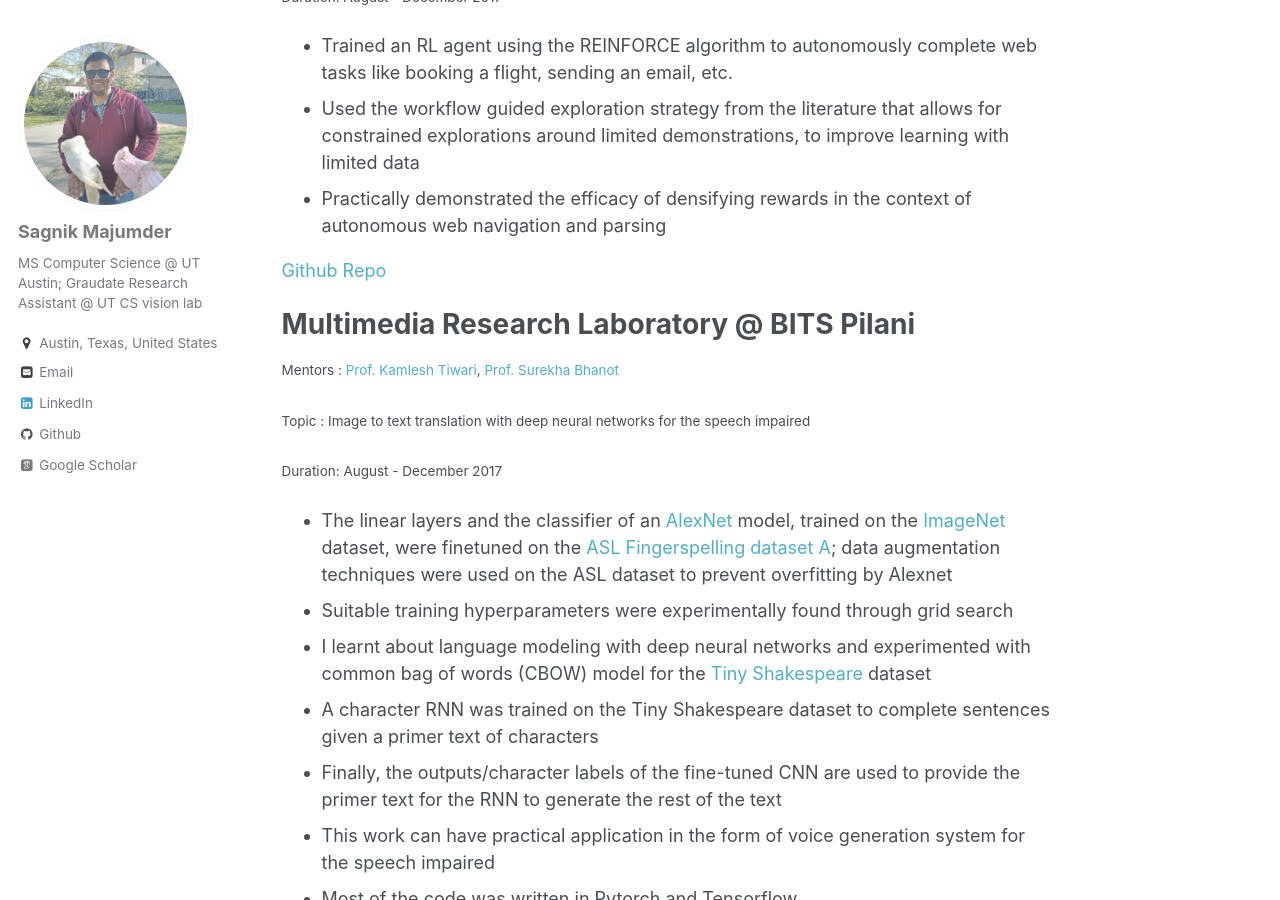
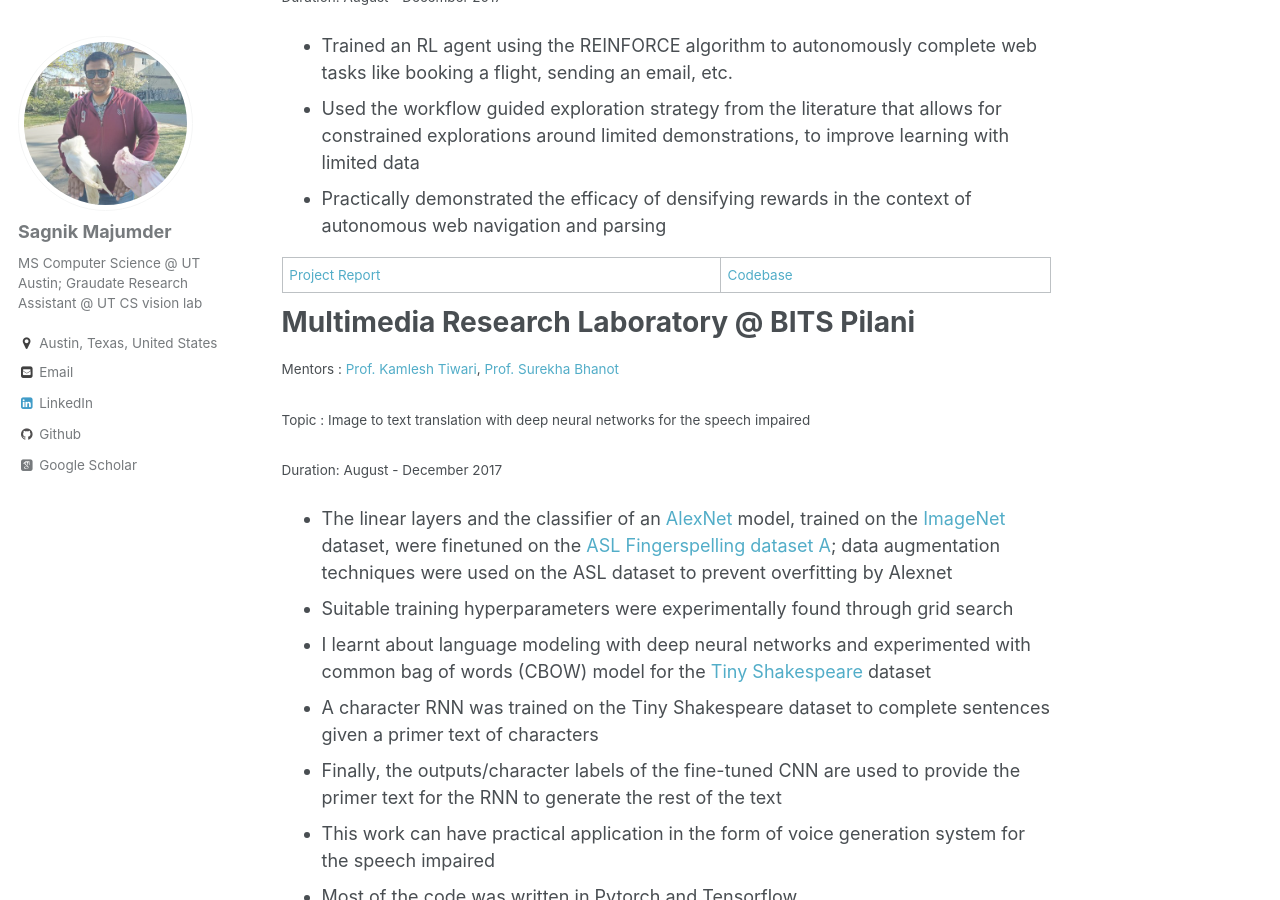
Before and after one commit to SAGNIKMJR/sagnikmjr.github.io, a Jekyll site: the page built from _pages/projects.md, in a window 1280 px wide and 900 px high, scrolled down 459 px. Built offline with Jekyll 4.4.1, drawn with Linux system fonts in a browser that asks for light colours; some web fonts are replaced.

Commit message:
update projects 6

```diff
--- a/_pages/projects.md
+++ b/_pages/projects.md
@@ -22,7 +22,7 @@ Relevant course projects from both my bachelor's and master's programs.
 * Used the workflow guided exploration strategy from the literature that allows for constrained explorations around limited demonstrations, to improve learning with limited data
 * Practically demonstrated the efficacy of densifying rewards in the context of autonomous web navigation and parsing
 
-[Github Repo](https://github.com/SAGNIKMJR/autoweb)
+[Project Report](https://github.com/SAGNIKMJR/autoweb/blob/master/report.pdf)|[Codebase](https://github.com/SAGNIKMJR/autoweb)
 
 # Multimedia Research Laboratory @ BITS Pilani
 <small>Mentors : [Prof. Kamlesh Tiwari], [Prof. Surekha Bhanot]</small>
```
